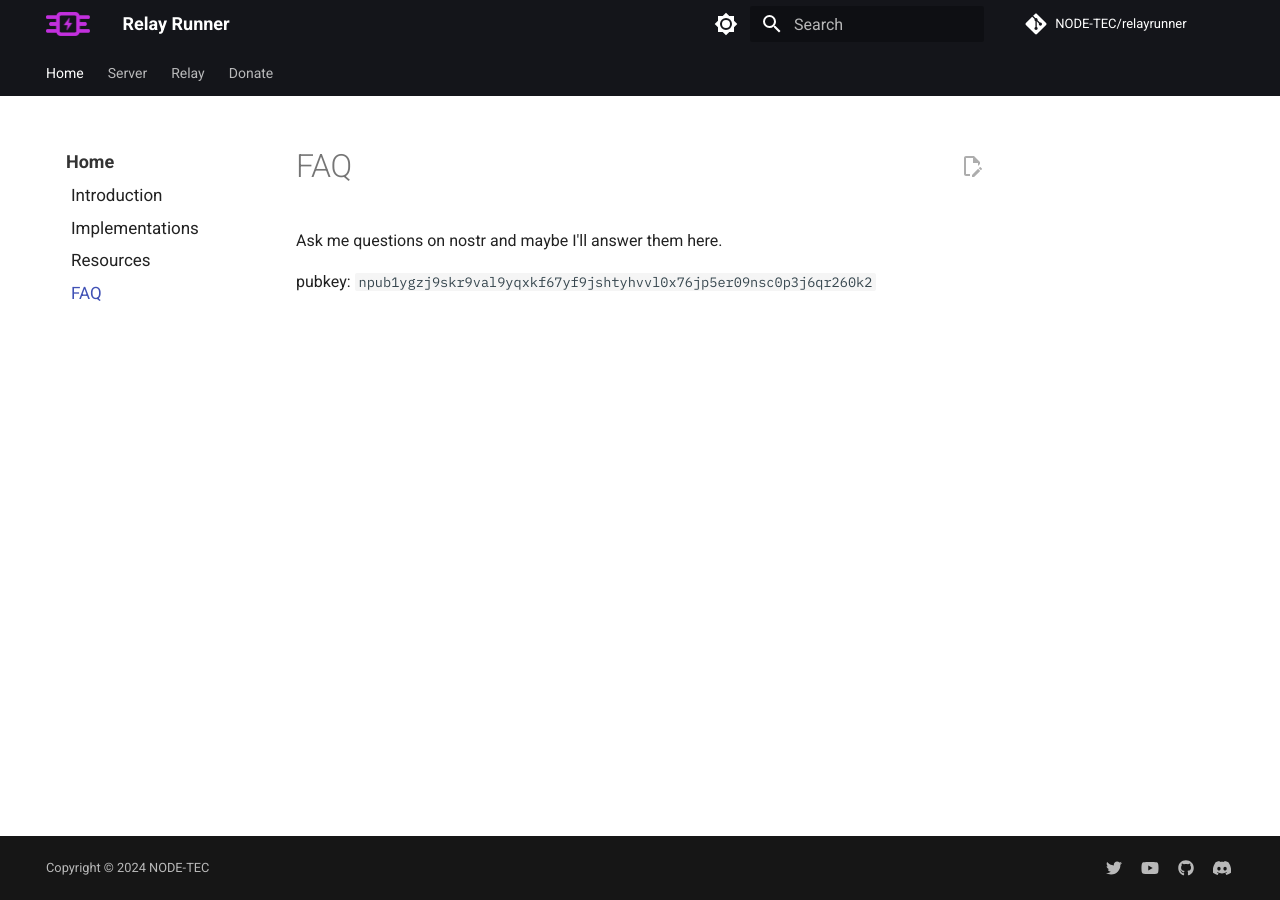
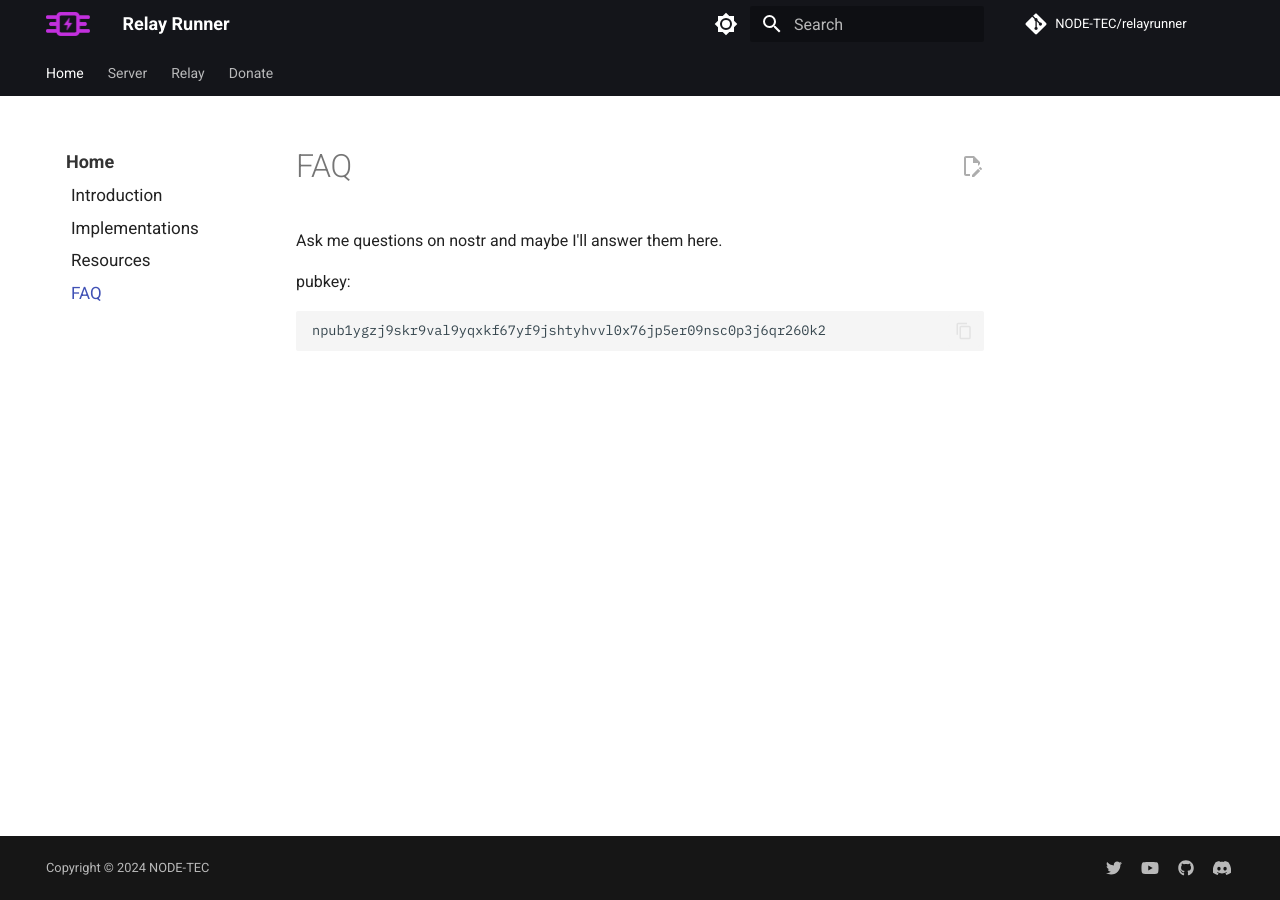
Before and after one commit to nodetec/relayrunner, an MkDocs documentation site: the page built from docs/faq.md, in a window 1280 px wide. Built offline with MkDocs 1.6.1 and Material for MkDocs 9.7.7, drawn with Linux system fonts in a browser that asks for light colours; comment, search, counter and statistics services are not loaded.

````diff
--- a/docs/faq.md
+++ b/docs/faq.md
@@ -1,3 +1,7 @@
 Ask me questions on nostr and maybe I'll answer them here.
 
-pubkey: `npub1ygzj9skr9val9yqxkf67yf9jshtyhvvl0x76jp5er09nsc0p3j6qr260k2`
+pubkey:
+
+```
+npub1ygzj9skr9val9yqxkf67yf9jshtyhvvl0x76jp5er09nsc0p3j6qr260k2
+```
````
